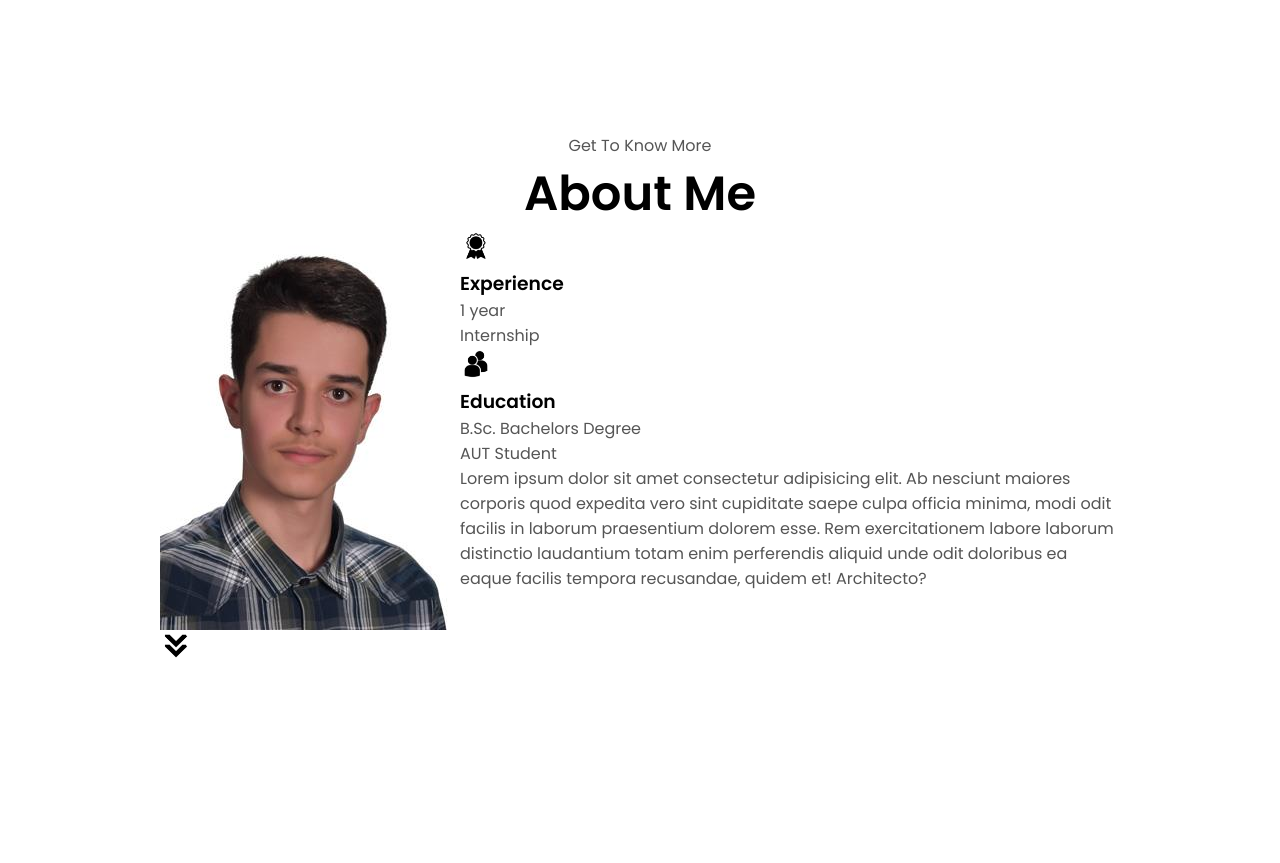
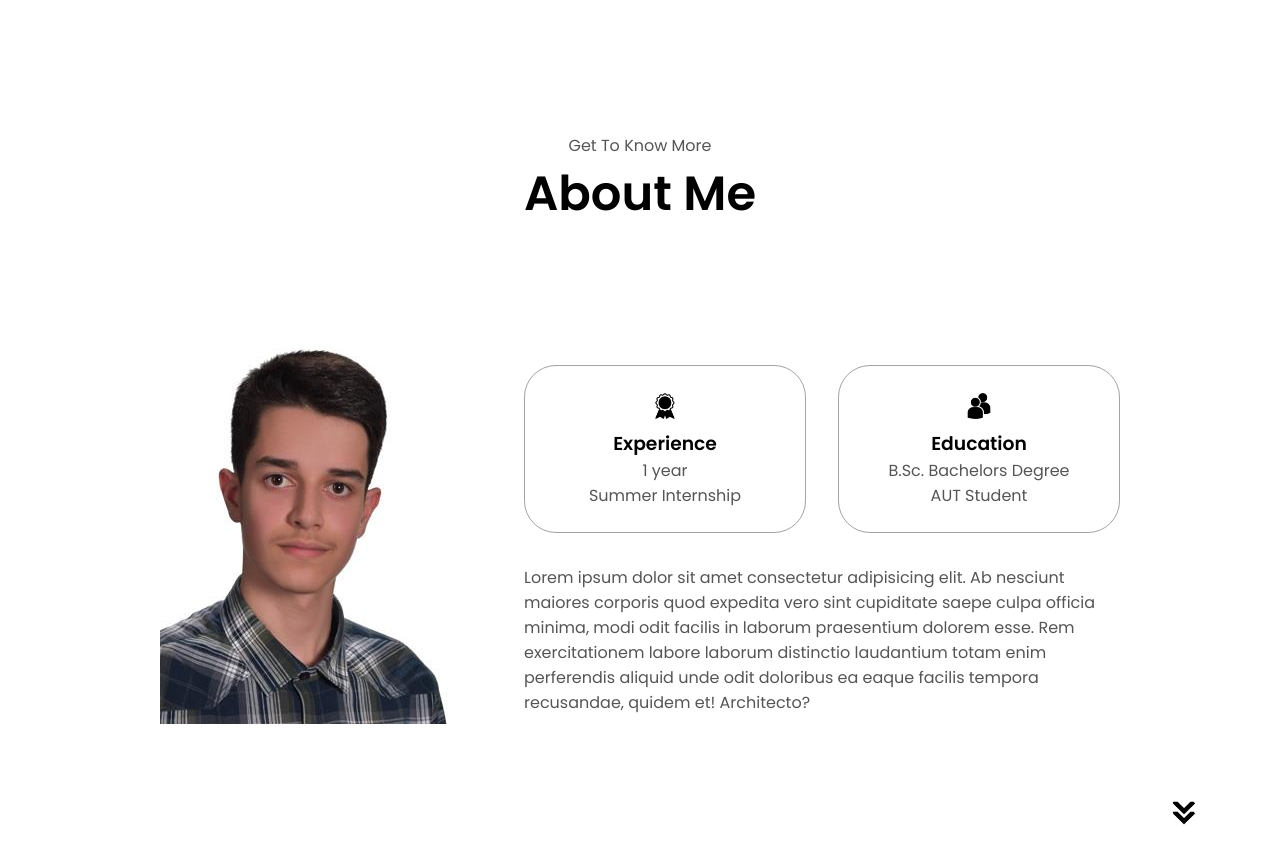
Before and after one commit to mehrniaamouei/PersonalPortfolioWebsite, a plain HTML site: page index.html in a window 1280 px wide. Shown: the part 675-1538 px from the top of the page. Drawn offline with Linux system fonts and the light colour scheme.

Commit message:
style: adjust and complete about appearance

```diff
--- a/index.html
+++ b/index.html
@@ -70,7 +70,7 @@
                     <div class="details-container">
                         <img src="./assets/experience.png" alt="Experience icon" class="icon">
                         <h3>Experience</h3>
-                        <p>1 year <br>Internship</p>
+                        <p>1 year <br>Summer Internship</p>
                     </div>
                     <div class="details-container">
                         <img src="./assets/education.png" alt="Education icon" class="icon">
--- a/style.css
+++ b/style.css
@@ -250,3 +250,55 @@ section {
 .btn-container {
     gap: 1rem;
 }
+
+/*about*/
+
+#about {
+    position: relative;
+}
+
+.about-containers {
+    gap: 2rem;
+    margin-bottom: 2rem;
+    margin-top: 2rem;
+}
+
+.about-details-container {
+    justify-content: center;
+    flex-direction: column;
+}
+
+.about-containers, .about-details-container {
+    display: flex;
+}
+
+.abut-pic {
+    border-radius: 2rem;
+}
+
+.arrow {
+    position: absolute;
+    right: -5rem;
+    bottom: 2.5rem;
+}
+
+.details-container {
+    padding: 1.5rem;
+    flex: 1;
+    background: white;
+    border-radius: 2rem;
+    border: rgb(53, 53, 53) 0.1rem solid;
+    border-color: rgb(163, 163, 163);
+    text-align: center;
+}
+
+.section-container {
+    gap: 4rem;
+    height: 80%;
+}
+
+.section__pic-container {
+    height: 400px;
+    width: 400px;
+    margin: auto 0;
+}
```
